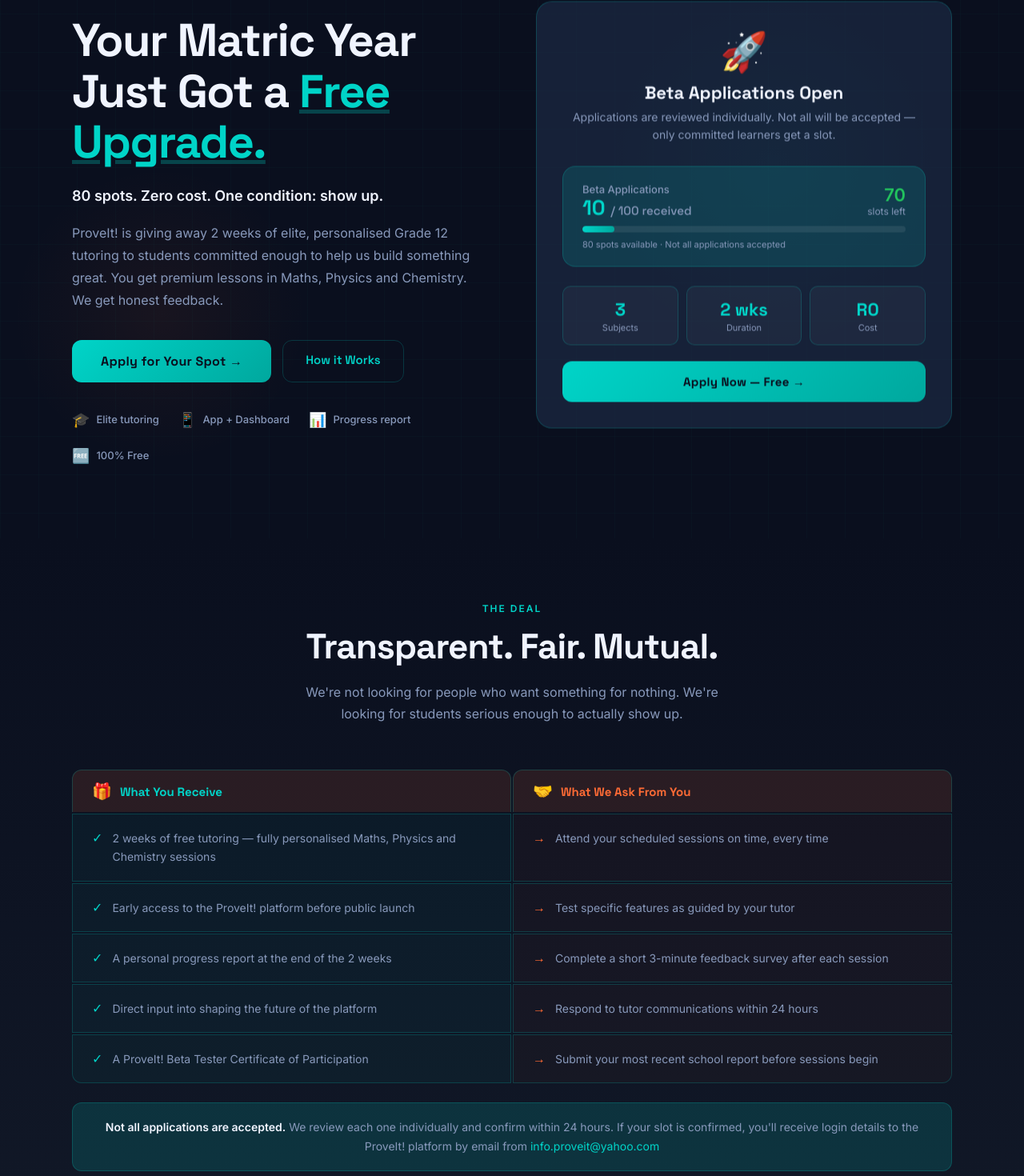
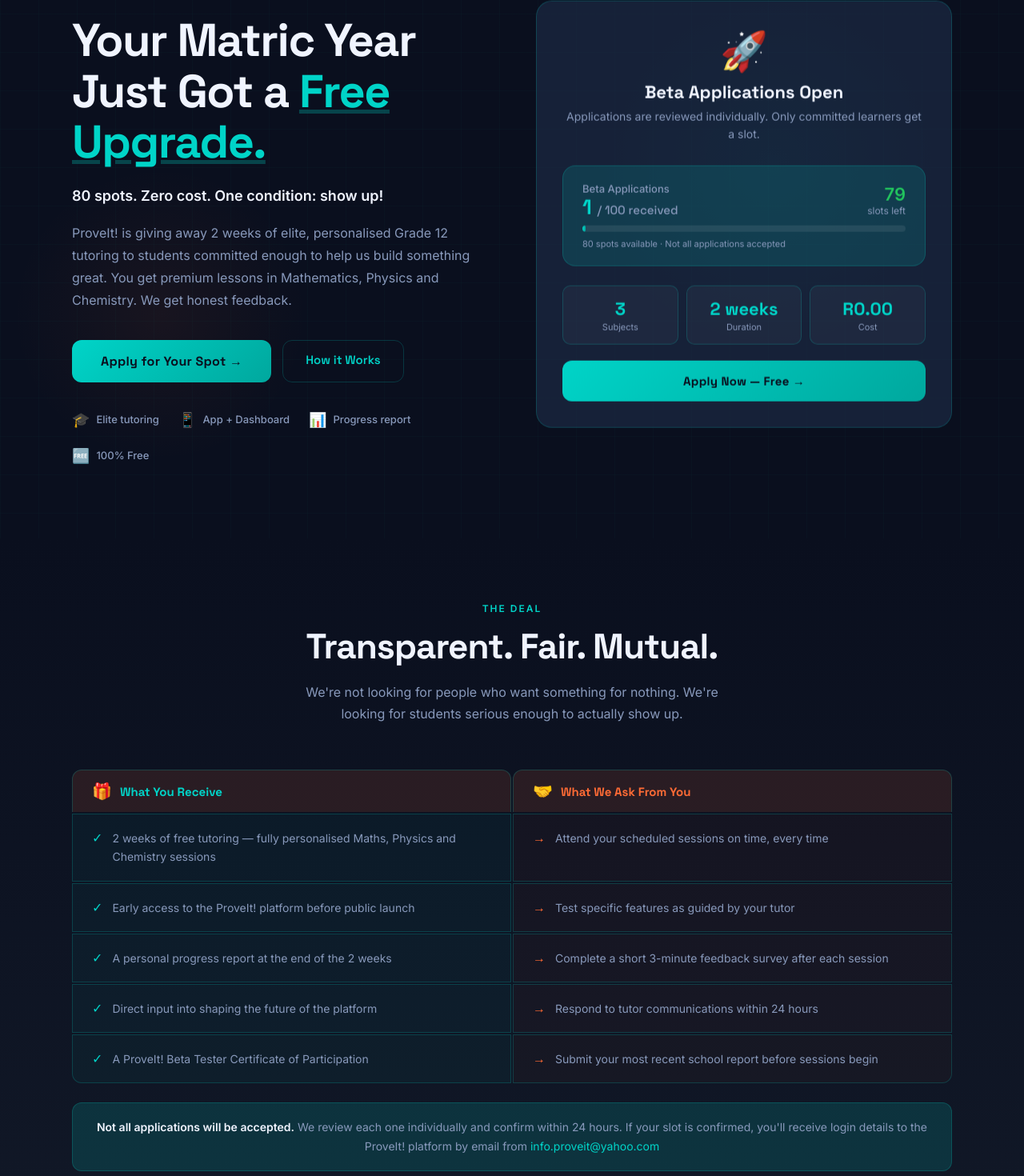
Before and after one commit to rakgolelaferdinand/proveit-beta, a React (Vite) app: page / in a window 1280 px wide. Shown: the part 127-1597 px from the top of the page at 80% size. Built offline with nearby package versions, Linux system fonts and the light colour scheme.

Commit message:
Update App.jsx

```diff
--- a/src/App.jsx
+++ b/src/App.jsx
@@ -4,7 +4,7 @@
 const CONFIG = {
   totalSlots:        100,   // total applications before form closes
   acceptedSlots:     80,    // how many will actually be accepted
-  applicationsCount: 10,    // UPDATE THIS NUMBER as applications come in
+  applicationsCount: 1,    // UPDATE THIS NUMBER as applications come in
   sheetsWebhook:     "https://script.google.com/macros/s/AKfycbyUHWIJFicss4f-1gnKycvE_kJAafmVVXYMYvfrbPWphXxpw6X4QZTAjNj1rhH2akiphw/exec",
   emailjsPublicKey:  "6KYo6SqjlDABOmVpE",
   emailjsServiceId:  "proveit_gmail",
@@ -211,10 +211,10 @@
           </h1>
 
           <p className="fade-up-2" style={{ fontSize:18, color:T.whiteDim, lineHeight:1.75, marginBottom:16, maxWidth:520 }}>
-            <strong style={{ color:T.white }}>80 spots. Zero cost. One condition: show up.</strong>
+            <strong style={{ color:T.white }}>80 spots. Zero cost. One condition: show up!</strong>
           </p>
           <p className="fade-up-2" style={{ fontSize:16, color:T.whiteDim, lineHeight:1.75, marginBottom:36, maxWidth:520 }}>
-            ProveIt! is giving away 2 weeks of elite, personalised Grade 12 tutoring to students committed enough to help us build something great. You get premium lessons in Maths, Physics and Chemistry. We get honest feedback.
+            ProveIt! is giving away 2 weeks of elite, personalised Grade 12 tutoring to students committed enough to help us build something great. You get premium lessons in Mathematics, Physics and Chemistry. We get honest feedback.
           </p>
 
           <div className="fade-up-3" style={{ display:"flex", gap:14, flexWrap:"wrap", marginBottom:36 }}>
@@ -243,7 +243,7 @@
             <div style={{ textAlign:"center", marginBottom:28 }}>
               <div style={{ fontSize:48, marginBottom:8 }}>🚀</div>
               <div className="display" style={{ fontSize:22, fontWeight:700, marginBottom:6 }}>Beta Applications Open</div>
-              <p style={{ fontSize:14, color:T.whiteDim, lineHeight:1.6 }}>Applications are reviewed individually. Not all will be accepted — only committed learners get a slot.</p>
+              <p style={{ fontSize:14, color:T.whiteDim, lineHeight:1.6 }}>Applications are reviewed individually. Only committed learners get a slot.</p>
             </div>
 
             <SpotsCounter style={{ marginBottom:24 }}/>
@@ -251,8 +251,8 @@
             <div style={{ display:"grid", gridTemplateColumns:"1fr 1fr 1fr", gap:10 }}>
               {[
                 { label:"Subjects", value:"3" },
-                { label:"Duration", value:"2 wks" },
-                { label:"Cost", value:"R0" },
+                { label:"Duration", value:"2 weeks" },
+                { label:"Cost", value:"R0.00" },
               ].map(x => (
                 <div key={x.label} style={{ textAlign:"center", padding:"14px 8px", background:"rgba(255,255,255,.04)", borderRadius:10, border:`1px solid ${T.glassBorder}` }}>
                   <div className="display" style={{ fontSize:22, fontWeight:700, color:T.teal, marginBottom:2 }}>{x.value}</div>
@@ -324,7 +324,7 @@
         {/* Bottom note */}
         <div style={{ marginTop:24, padding:"18px 24px", background:T.tealGlow, border:`1px solid ${T.glassBorder}`, borderRadius:12, textAlign:"center" }}>
           <p style={{ fontSize:14, color:T.whiteDim, lineHeight:1.7 }}>
-            <strong style={{ color:T.white }}>Not all applications are accepted.</strong> We review each one individually and confirm within 24 hours. If your slot is confirmed, you'll receive login details to the ProveIt! platform by email from <span style={{ color:T.teal }}>info.proveit@yahoo.com</span>
+            <strong style={{ color:T.white }}>Not all applications will be accepted.</strong> We review each one individually and confirm within 24 hours. If your slot is confirmed, you'll receive login details to the ProveIt! platform by email from <span style={{ color:T.teal }}>info.proveit@yahoo.com</span>
           </p>
         </div>
       </div>
@@ -375,7 +375,7 @@
 const HowItWorks = () => {
   const steps = [
     { n:"01", icon:"📝", title:"Apply", desc:"Fill in the application form below. It takes about 3 minutes. Upload your most recent school report to help us personalise your sessions." },
-    { n:"02", icon:"✅", title:"Get Confirmed", desc:"We review your application and confirm your slot within 24 hours by email. Only committed applicants are accepted." },
+    { n:"02", icon:"✅", title:"Get Confirmed", desc:"We review your application and confirm your slot within 24 hours by email." },
     { n:"03", icon:"🔐", title:"Get Access", desc:"Once accepted, you receive login details to the ProveIt! platform. Your tutor will reach out to schedule your first session." },
     { n:"04", icon:"📚", title:"Learn & Test", desc:"Attend your sessions, explore the platform, and test features as guided. Your tutor tracks your progress the whole way." },
     { n:"05", icon:"📊", title:"Give Feedback", desc:"Complete a short survey after your final session. Your input directly shapes the platform before it launches to the public." },
@@ -672,7 +672,7 @@
               </div>
 
               <div>
-                <label>School Report <span style={{ textTransform:"none", letterSpacing:0, fontSize:11, fontWeight:400, color:T.whiteDim }}>(optional but strongly encouraged)</span></label>
+                <label>School Report <span style={{ textTransform:"none", letterSpacing:0, fontSize:11, fontWeight:400, color:T.whiteDim }}>(strongly encouraged)</span></label>
                 <div
                   style={{ padding:"20px", borderRadius:12, border:`2px dashed ${form.reportFile ? T.teal : T.glassBorder}`, textAlign:"center", background: form.reportFile ? T.tealGlow : "rgba(255,255,255,.02)", transition:"all .2s", cursor:"pointer" }}
                   onClick={() => document.getElementById("report-file-input").click()}
@@ -787,7 +787,7 @@
   const [open, setOpen] = useState(null);
   const faqs = [
     { q:"Is this really completely free?", a:"Yes — 100% free. No hidden fees, no credit card, no catch. You're helping us test the platform and in exchange you get 2 weeks of personalised tutoring at no cost." },
-    { q:"What exactly does a session look like?", a:"Sessions are live, one-on-one via Microsoft Teams. Your tutor will cover exactly what you need based on your school report and where you are in the curriculum. Sessions are also recorded so you can rewatch them." },
+    { q:"What exactly does a session look like?", a:"Sessions are live, one-on-one via Google Meet/Microsoft Teams. Your tutor will cover exactly what you need based on your school report and where you are in the curriculum. Sessions are also recorded so you can rewatch them." },
     { q:"I'm in Grade 12 but I didn't get great marks last term. Can I still apply?", a:"Absolutely. We're not looking for top students only — we're looking for committed students. Your current results help us understand where to focus, not whether you qualify." },
     { q:"Will I get a report at the end?", a:"Yes. At the end of your 2 weeks, your tutor will provide a written progress report showing what you covered, where you improved, and what to focus on next." },
     { q:"What if I can only attend some sessions, not all?", a:"We need committed testers, so consistent attendance is important. If something comes up, communicate with your tutor within 24 hours. Persistent no-shows may result in your slot being reassigned." },
```
